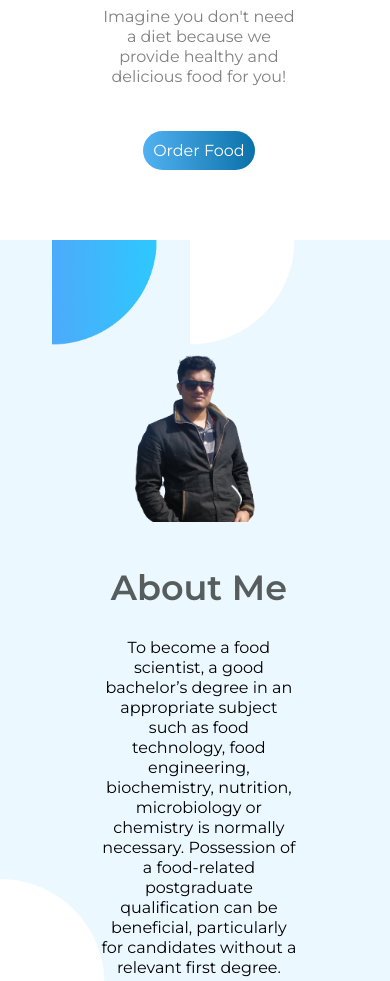
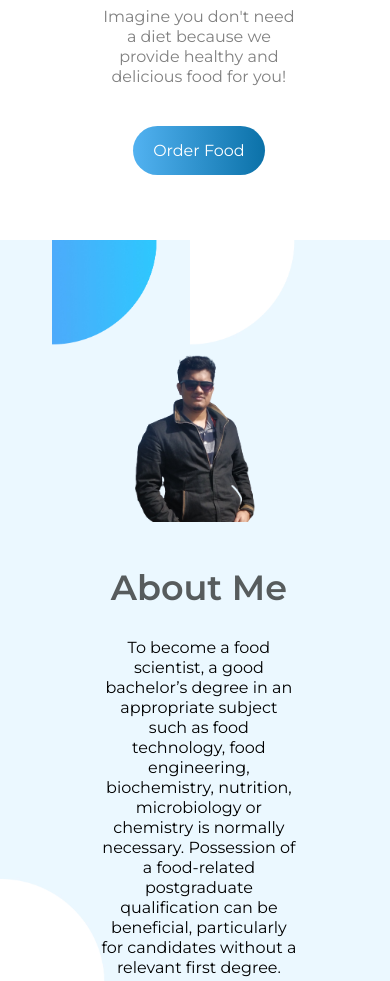
Before and after one commit to Md-jaber-hossain/food-network, a plain HTML site: page index.html in a window 390 px wide. Shown: the part 780-1761 px from the top of the page. Drawn offline with Linux system fonts and the light colour scheme.

Commit message:
responsive final

```diff
--- a/style.css
+++ b/style.css
@@ -196,7 +196,7 @@ footer div{
     .link-button{
         text-decoration: none;
         background-image: linear-gradient(to left, #0b71a8, #52b2f1);
-        padding: 10px 10px;
+        padding: 15px 20px;
         border-radius: 100px;
         color: white;
         font-weight: 500;
```
